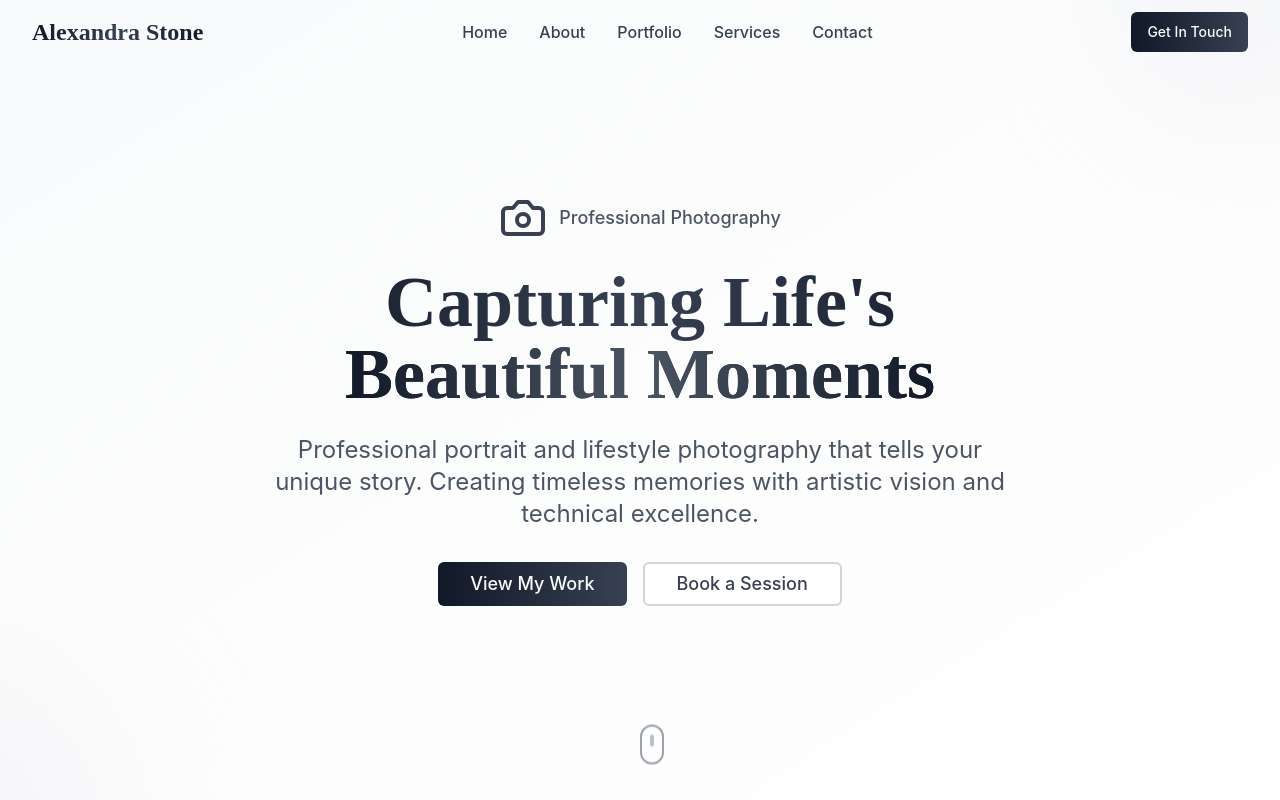
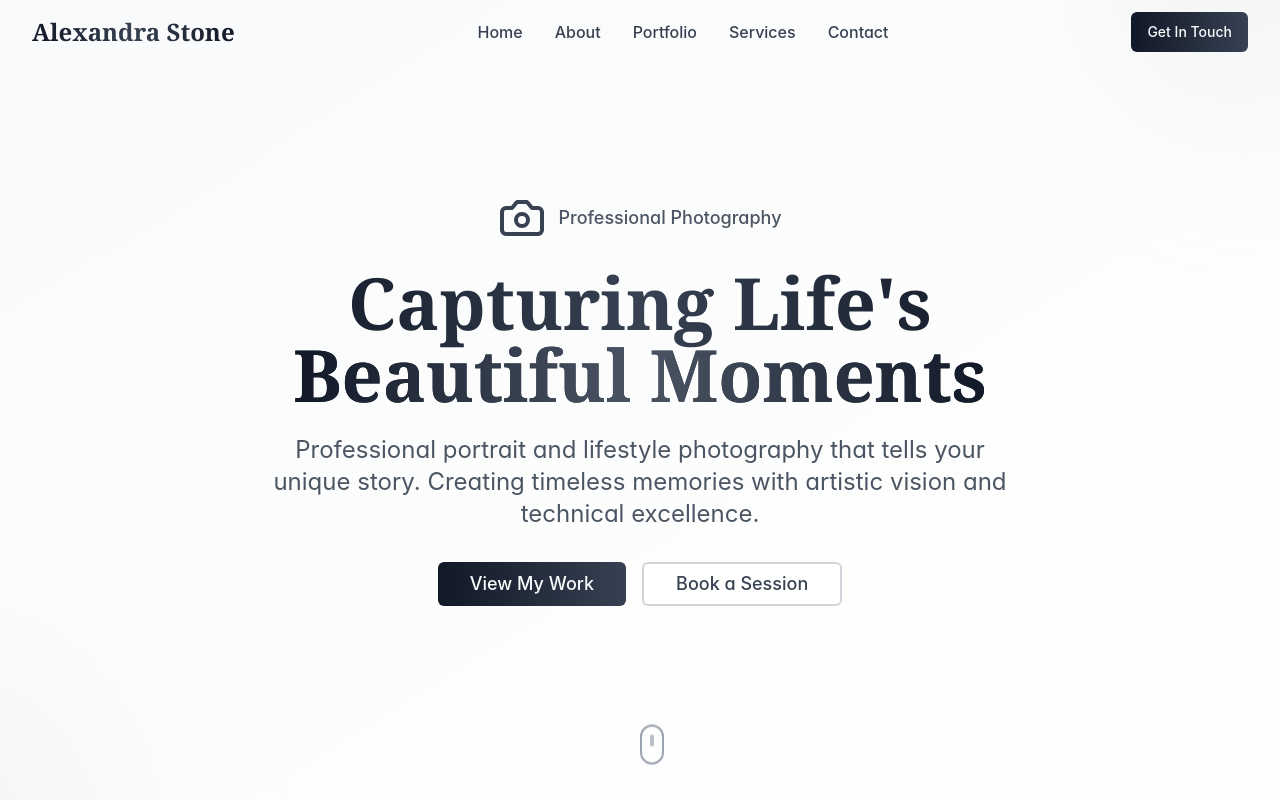
Before and after one commit to avodstudiodigital/PhotograperMS, a React (Vite) app: page / in a window 1280 px wide. Shown: the top 800 px of the page. Built offline with nearby package versions, Linux system fonts and the light colour scheme.

Commit message:
Change font and add a new one
Update the project's font to a more suitable and beautiful one.

```diff
--- a/src/index.css
+++ b/src/index.css
@@ -92,12 +92,15 @@
   }
 
   body {
-    @apply bg-background text-foreground font-sans;
-    font-family: 'Inter', sans-serif;
+    @apply bg-background text-foreground;
+    font-family: 'Inter', -apple-system, BlinkMacSystemFont, 'Segoe UI', 'Roboto', 'Oxygen', 'Ubuntu', 'Cantarell', 'Fira Sans', 'Droid Sans', 'Helvetica Neue', sans-serif;
+    font-feature-settings: 'cv11', 'ss01';
+    font-variation-settings: 'opsz' 32;
   }
 
   .font-display {
-    font-family: 'Playfair Display', serif;
+    font-family: 'Playfair Display', Georgia, 'Times New Roman', Times, serif;
+    font-feature-settings: 'dlig', 'ss01', 'ss02';
   }
 }
 
--- a/tailwind.config.ts
+++ b/tailwind.config.ts
@@ -19,6 +19,11 @@ export default {
 			}
 		},
 		extend: {
+			fontFamily: {
+				sans: ['Inter', '-apple-system', 'BlinkMacSystemFont', 'Segoe UI', 'Roboto', 'Oxygen', 'Ubuntu', 'Cantarell', 'Fira Sans', 'Droid Sans', 'Helvetica Neue', 'sans-serif'],
+				display: ['Playfair Display', 'Georgia', 'Times New Roman', 'Times', 'serif'],
+				serif: ['Playfair Display', 'Georgia', 'Times New Roman', 'Times', 'serif'],
+			},
 			colors: {
 				border: 'hsl(var(--border))',
 				input: 'hsl(var(--input))',
```
